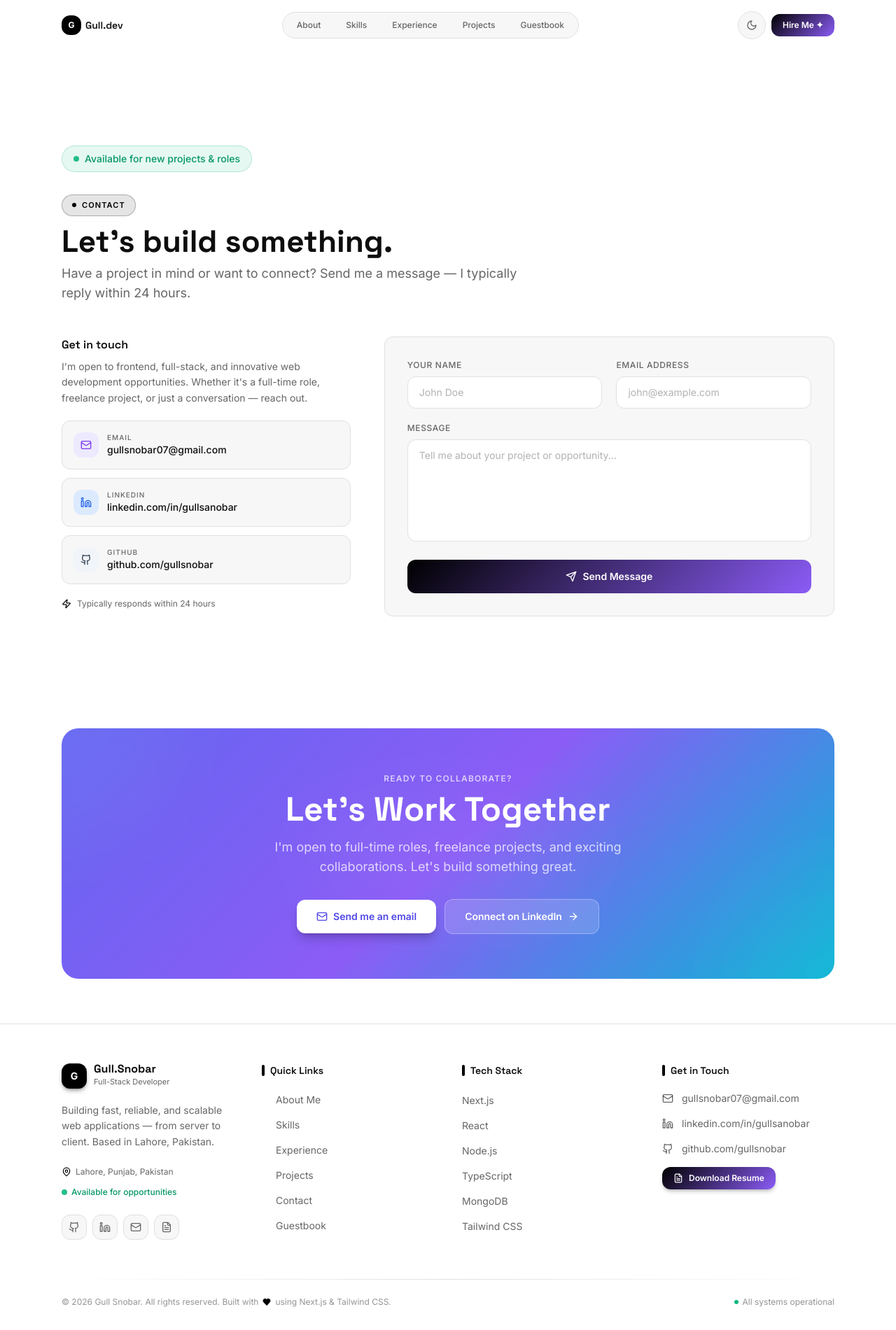
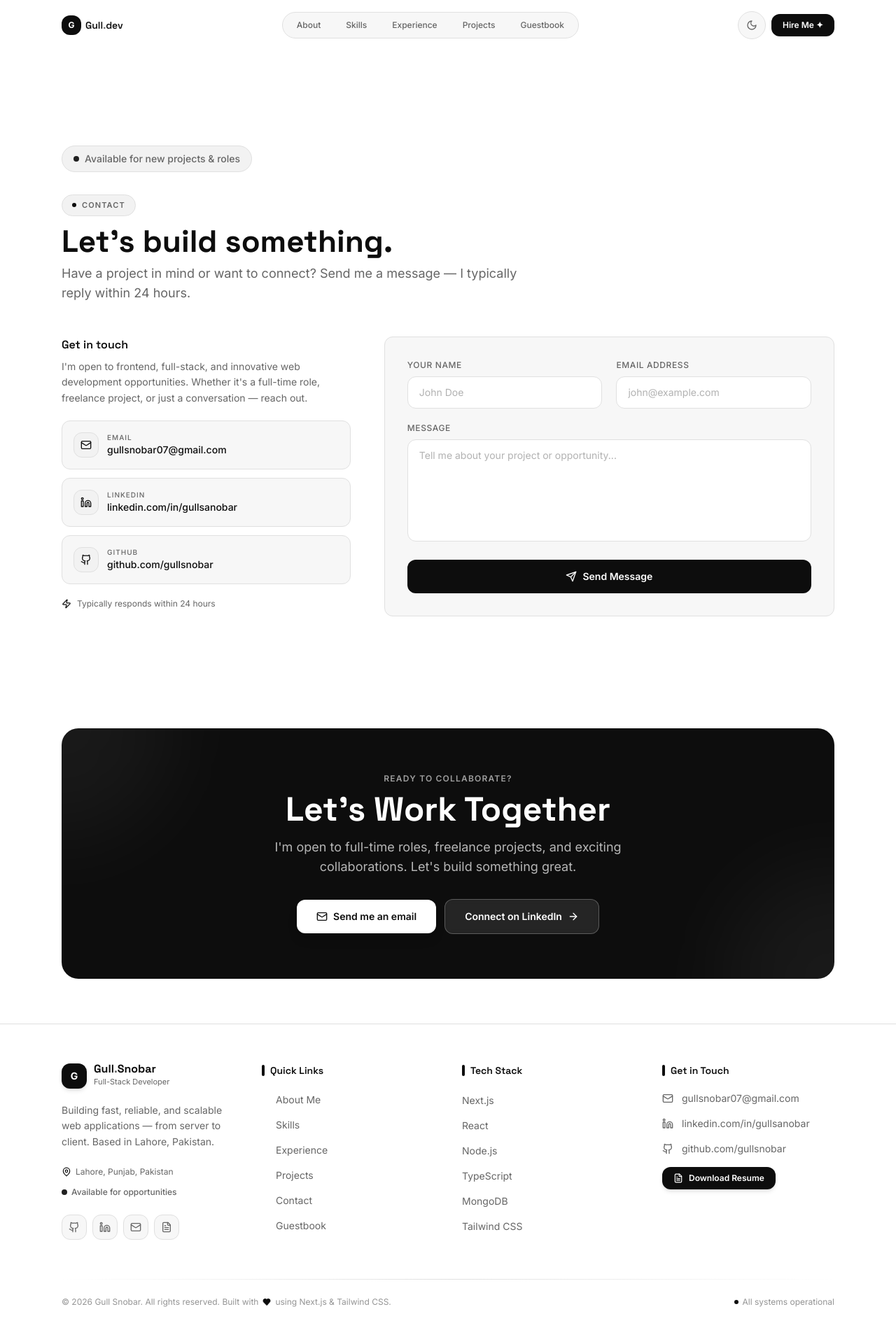
Before and after one commit to gullsnobar/Portfolio-Project, a Next.js app: page /contact in a window 1280 px wide. Shown: the whole page at 70% size. Built offline with nearby package versions, Linux system fonts and the light colour scheme.

Commit message:
Ui is changed

```diff
--- a/components/layout/Footer.tsx
+++ b/components/layout/Footer.tsx
@@ -25,26 +25,22 @@ const socials = [
     href: personalInfo.github,
     label: 'GitHub',
     icon: Github,
-    color: 'hover:bg-slate-100 dark:hover:bg-slate-800 hover:text-slate-900 dark:hover:text-white',
   },
   {
     href: personalInfo.linkedin,
     label: 'LinkedIn',
     icon: Linkedin,
-    color: 'hover:bg-blue-50 dark:hover:bg-blue-900/30 hover:text-blue-600 dark:hover:text-blue-400',
     external: true,
   },
   {
     href: `mailto:${personalInfo.email}`,
     label: 'Email',
     icon: Mail,
-    color: 'hover:bg-violet-50 dark:hover:bg-violet-900/30 hover:text-violet-600 dark:hover:text-violet-400',
   },
   {
     href: personalInfo.resume,
     label: 'Resume',
     icon: FileText,
-    color: 'hover:bg-emerald-50 dark:hover:bg-emerald-900/30 hover:text-emerald-600 dark:hover:text-emerald-400',
     external: true,
   },
 ]
@@ -57,30 +53,27 @@ export function Footer() {
       {/* ── "Let's Work Together" CTA ── */}
       <div className="max-w-6xl mx-auto px-4 sm:px-6">
         <div
-          className="relative overflow-hidden rounded-3xl p-10 sm:p-16 text-center"
-          style={{
-            background: 'linear-gradient(135deg, #6366f1 0%, #8b5cf6 50%, #06b6d4 100%)',
-          }}
+          className="relative overflow-hidden rounded-3xl p-10 sm:p-16 text-center bg-text-primary"
         >
+          {/* Decorative blobs */}
           <div className="absolute top-0 left-0 w-80 h-80 rounded-full bg-white/5 blur-3xl -translate-x-1/2 -translate-y-1/2" />
           <div className="absolute bottom-0 right-0 w-80 h-80 rounded-full bg-white/5 blur-3xl translate-x-1/2 translate-y-1/2" />
-          <div className="absolute top-1/2 left-1/2 -translate-x-1/2 -translate-y-1/2 w-96 h-32 bg-white/5 blur-3xl rounded-full" />
 
           <div className="relative z-10">
-            <p className="text-white/70 text-xs font-semibold uppercase tracking-widest mb-3">
+            <p className="text-background/60 text-xs font-semibold uppercase tracking-widest mb-3">
               Ready to collaborate?
             </p>
-            <h2 className="font-display text-3xl sm:text-4xl lg:text-5xl font-bold text-white mb-4 leading-tight">
+            <h2 className="font-display text-3xl sm:text-4xl lg:text-5xl font-bold text-background mb-4 leading-tight">
               Let&apos;s Work Together
             </h2>
-            <p className="text-white/75 max-w-xl mx-auto text-base sm:text-lg mb-8 leading-relaxed">
+            <p className="text-background/70 max-w-xl mx-auto text-base sm:text-lg mb-8 leading-relaxed">
               I&apos;m open to full-time roles, freelance projects, and exciting collaborations.
               Let&apos;s build something great.
             </p>
             <div className="flex flex-col sm:flex-row items-center justify-center gap-3">
               <Link
                 href={`mailto:${personalInfo.email}`}
-                className="inline-flex items-center gap-2 px-7 py-3.5 rounded-xl bg-white text-indigo-600 font-semibold text-sm hover:bg-white/95 hover:scale-[1.03] transition-all duration-200 shadow-lg shadow-black/20"
+                className="inline-flex items-center gap-2 px-7 py-3.5 rounded-xl bg-background text-text-primary font-semibold text-sm hover:bg-background/90 hover:scale-[1.03] transition-all duration-200 shadow-lg shadow-black/20"
               >
                 <Mail className="w-4 h-4" />
                 Send me an email
@@ -89,7 +82,7 @@ export function Footer() {
                 href={personalInfo.linkedin}
                 target="_blank"
                 rel="noopener noreferrer"
-                className="inline-flex items-center gap-2 px-7 py-3.5 rounded-xl bg-white/15 border border-white/30 text-white font-semibold text-sm hover:bg-white/25 hover:scale-[1.03] transition-all duration-200 backdrop-blur-sm"
+                className="inline-flex items-center gap-2 px-7 py-3.5 rounded-xl bg-white/10 border border-white/25 text-background font-semibold text-sm hover:bg-white/20 hover:scale-[1.03] transition-all duration-200 backdrop-blur-sm"
               >
                 Connect on LinkedIn
                 <ArrowRight className="w-4 h-4" />
@@ -109,12 +102,12 @@ export function Footer() {
             {/* Col 1 — Brand */}
             <div className="lg:col-span-1 space-y-5">
               <div className="flex items-center gap-2.5">
-                <span className="w-9 h-9 rounded-xl bg-accent flex items-center justify-center text-white text-sm font-bold shadow-md shadow-accent/30">
+                <span className="w-9 h-9 rounded-xl bg-text-primary flex items-center justify-center text-background text-sm font-bold shadow-md">
                   G
                 </span>
                 <div>
                   <p className="font-display font-bold text-text-primary leading-none">
-                    Gull<span className="text-accent">.</span>Snobar
+                    Gull<span className="text-text-secondary">.</span>Snobar
                   </p>
                   <p className="text-[11px] text-text-secondary mt-0.5">Full-Stack Developer</p>
                 </div>
@@ -128,12 +121,12 @@ export function Footer() {
               {/* Location + availability */}
               <div className="space-y-2">
                 <div className="inline-flex items-center gap-1.5 text-xs text-text-secondary">
-                  <MapPin className="w-3.5 h-3.5 text-accent" />
+                  <MapPin className="w-3.5 h-3.5 text-text-primary" />
                   Lahore, Punjab, Pakistan
                 </div>
                 <div className="flex items-center gap-1.5 text-xs">
-                  <span className="w-2 h-2 rounded-full bg-emerald-500 animate-pulse" />
-                  <span className="text-emerald-600 dark:text-emerald-400 font-medium">
+                  <span className="w-2 h-2 rounded-full bg-text-primary animate-pulse" />
+                  <span className="text-text-secondary font-medium">
                     Available for opportunities
                   </span>
                 </div>
@@ -141,14 +134,14 @@ export function Footer() {
 
               {/* Social icons */}
               <div className="flex items-center gap-2 pt-1">
-                {socials.map(({ href, label, icon: Icon, color, external }) => (
+                {socials.map(({ href, label, icon: Icon, external }) => (
                   <Link
                     key={label}
                     href={href}
                     target={external ? '_blank' : undefined}
                     rel={external ? 'noopener noreferrer' : undefined}
                     aria-label={label}
-                    className={`w-9 h-9 rounded-xl border border-border bg-surface flex items-center justify-center text-text-secondary transition-all duration-200 hover:scale-110 hover:border-transparent hover:shadow-md ${color}`}
+                    className="w-9 h-9 rounded-xl border border-border bg-surface flex items-center justify-center text-text-secondary transition-all duration-200 hover:scale-110 hover:border-text-primary hover:text-text-primary hover:bg-secondary"
                   >
                     <Icon className="w-4 h-4" />
                   </Link>
@@ -159,7 +152,7 @@ export function Footer() {
             {/* Col 2 — Quick Links */}
             <div>
               <h4 className="font-display font-semibold text-text-primary text-sm mb-5 flex items-center gap-2">
-                <span className="w-1 h-4 rounded-full bg-accent" />
+                <span className="w-1 h-4 rounded-full bg-text-primary" />
                 Quick Links
               </h4>
               <ul className="space-y-3">
@@ -167,7 +160,7 @@ export function Footer() {
                   <li key={href}>
                     <Link
                       href={href}
-                      className="group inline-flex items-center gap-2 text-sm text-text-secondary hover:text-accent transition-colors duration-200"
+                      className="group inline-flex items-center gap-2 text-sm text-text-secondary hover:text-text-primary transition-colors duration-200"
                     >
                       <ArrowRight className="w-3 h-3 opacity-0 -translate-x-2 group-hover:opacity-100 group-hover:translate-x-0 transition-all duration-200" />
                       {label}
@@ -180,7 +173,7 @@ export function Footer() {
             {/* Col 3 — Tech Stack */}
             <div>
               <h4 className="font-display font-semibold text-text-primary text-sm mb-5 flex items-center gap-2">
-                <span className="w-1 h-4 rounded-full bg-accent" />
+                <span className="w-1 h-4 rounded-full bg-text-primary" />
                 Tech Stack
               </h4>
               <ul className="space-y-3">
@@ -190,7 +183,7 @@ export function Footer() {
                       href={href}
                       target="_blank"
                       rel="noopener noreferrer"
-                      className="group inline-flex items-center gap-1.5 text-sm text-text-secondary hover:text-accent transition-colors duration-200"
+                      className="group inline-flex items-center gap-1.5 text-sm text-text-secondary hover:text-text-primary transition-colors duration-200"
                     >
                       {label}
                       <ExternalLink className="w-2.5 h-2.5 opacity-0 group-hover:opacity-100 transition-opacity duration-200" />
@@ -203,41 +196,40 @@ export function Footer() {
             {/* Col 4 — Get in Touch */}
             <div>
               <h4 className="font-display font-semibold text-text-primary text-sm mb-5 flex items-center gap-2">
-                <span className="w-1 h-4 rounded-full bg-accent" />
+                <span className="w-1 h-4 rounded-full bg-text-primary" />
                 Get in Touch
               </h4>
               <div className="space-y-4">
                 <Link
                   href={`mailto:${personalInfo.email}`}
-                  className="group flex items-start gap-3 text-sm text-text-secondary hover:text-accent transition-colors duration-200"
+                  className="group flex items-start gap-3 text-sm text-text-secondary hover:text-text-primary transition-colors duration-200"
                 >
-                  <Mail className="w-4 h-4 mt-0.5 shrink-0 text-accent/60 group-hover:text-accent transition-colors" />
+                  <Mail className="w-4 h-4 mt-0.5 shrink-0 text-text-secondary group-hover:text-text-primary transition-colors" />
                   <span className="break-all">{personalInfo.email}</span>
                 </Link>
                 <Link
                   href={personalInfo.linkedin}
                   target="_blank"
                   rel="noopener noreferrer"
-                  className="group flex items-center gap-3 text-sm text-text-secondary hover:text-accent transition-colors duration-200"
+                  className="group flex items-center gap-3 text-sm text-text-secondary hover:text-text-primary transition-colors duration-200"
                 >
-                  <Linkedin className="w-4 h-4 shrink-0 text-accent/60 group-hover:text-accent transition-colors" />
+                  <Linkedin className="w-4 h-4 shrink-0 text-text-secondary group-hover:text-text-primary transition-colors" />
                   <span>linkedin.com/in/gullsanobar</span>
                 </Link>
                 <Link
                   href={personalInfo.github}
                   target="_blank"
                   rel="noopener noreferrer"
-                  className="group flex items-center gap-3 text-sm text-text-secondary hover:text-accent transition-colors duration-200"
+                  className="group flex items-center gap-3 text-sm text-text-secondary hover:text-text-primary transition-colors duration-200"
                 >
-                  <Github className="w-4 h-4 shrink-0 text-accent/60 group-hover:text-accent transition-colors" />
+                  <Github className="w-4 h-4 shrink-0 text-text-secondary group-hover:text-text-primary transition-colors" />
                   <span>github.com/gullsnobar</span>
                 </Link>
                 <Link
                   href={personalInfo.resume}
                   target="_blank"
                   rel="noopener noreferrer"
-                  className="inline-flex items-center gap-2 px-4 py-2 rounded-xl text-xs font-semibold text-white mt-1 hover:opacity-90 hover:scale-[1.03] transition-all duration-200 shadow-md shadow-accent/20"
-                  style={{ background: 'linear-gradient(135deg, hsl(var(--accent)) 0%, #8b5cf6 100%)' }}
+                  className="inline-flex items-center gap-2 px-4 py-2 rounded-xl text-xs font-semibold bg-text-primary text-background mt-1 hover:opacity-85 hover:scale-[1.03] transition-all duration-200 shadow-md"
                 >
                   <FileText className="w-3.5 h-3.5" />
                   Download Resume
@@ -251,12 +243,12 @@ export function Footer() {
           <div className="flex flex-col sm:flex-row items-center justify-between gap-3 text-xs text-text-secondary/70">
             <p className="flex items-center gap-1.5">
               © {year} Gull Snobar. All rights reserved. Built with
-              <Heart className="w-3 h-3 text-accent fill-accent" />
+              <Heart className="w-3 h-3 text-text-primary fill-text-primary" />
               using Next.js &amp; Tailwind CSS.
             </p>
             <div className="flex items-center gap-4">
               <span className="flex items-center gap-1.5">
-                <span className="w-1.5 h-1.5 rounded-full bg-emerald-500" />
+                <span className="w-1.5 h-1.5 rounded-full bg-text-primary" />
                 All systems operational
               </span>
             </div>
--- a/components/layout/Navbar.tsx
+++ b/components/layout/Navbar.tsx
@@ -41,11 +41,11 @@ export function Navbar() {
       <nav className="max-w-6xl mx-auto px-4 sm:px-6 flex items-center justify-between">
         {/* Logo */}
         <Link href="/" className="flex items-center group gap-1.5">
-          <span className="w-7 h-7 rounded-lg bg-accent flex items-center justify-center text-white text-xs font-bold">
+          <span className="w-7 h-7 rounded-lg bg-text-primary flex items-center justify-center text-background text-xs font-bold">
             G
           </span>
-          <span className="font-display font-semibold text-sm text-text-primary group-hover:text-accent transition-colors">
-            Gull<span className="text-accent">.</span>dev
+          <span className="font-display font-semibold text-sm text-text-primary group-hover:text-text-secondary transition-colors">
+            Gull<span className="text-text-secondary">.</span>dev
           </span>
         </Link>
 
@@ -69,9 +69,8 @@ export function Navbar() {
             href={`mailto:${personalInfo.email}`}
             className={cn(
               'hidden md:inline-flex items-center gap-2 px-4 py-2 rounded-xl text-xs font-semibold',
-              'text-white transition-all duration-200 hover:scale-[1.04] hover:shadow-lg hover:shadow-accent/25'
+              'bg-text-primary text-background transition-all duration-200 hover:opacity-85 hover:scale-[1.04] hover:shadow-lg'
             )}
-            style={{ background: 'linear-gradient(135deg, hsl(var(--accent)) 0%, #8b5cf6 100%)' }}
           >
             Hire Me ✦
           </Link>
@@ -79,7 +78,7 @@ export function Navbar() {
           {/* Mobile toggle */}
           <button
             onClick={() => setMobileOpen(!mobileOpen)}
-            className="md:hidden w-9 h-9 flex items-center justify-center rounded-xl border border-border bg-surface hover:border-accent transition-colors"
+            className="md:hidden w-9 h-9 flex items-center justify-center rounded-xl border border-border bg-surface hover:border-text-primary transition-colors"
             aria-label="Toggle mobile menu"
           >
             {mobileOpen ? <X className="w-4 h-4" /> : <Menu className="w-4 h-4" />}
@@ -116,8 +115,7 @@ export function Navbar() {
               ))}
               <Link
                 href={`mailto:${personalInfo.email}`}
-                className="mt-2 flex items-center justify-center gap-2 px-4 py-3 rounded-xl text-white font-medium text-sm hover:opacity-90 transition-opacity"
-                style={{ background: 'linear-gradient(135deg, hsl(var(--accent)) 0%, #8b5cf6 100%)' }}
+                className="mt-2 flex items-center justify-center gap-2 px-4 py-3 rounded-xl bg-text-primary text-background font-medium text-sm hover:opacity-90 transition-opacity"
               >
                 Hire Me ✦
               </Link>
--- a/components/sections/ContactForm.tsx
+++ b/components/sections/ContactForm.tsx
@@ -19,14 +19,12 @@ const contactLinks = [
     icon: Mail,
     label: 'Email',
     value: personalInfo.email,
-    color: 'bg-violet-100 text-violet-600 dark:bg-violet-900/30 dark:text-violet-400',
   },
   {
     href: personalInfo.linkedin,
     icon: Linkedin,
     label: 'LinkedIn',
     value: 'linkedin.com/in/gullsanobar',
-    color: 'bg-blue-100 text-blue-600 dark:bg-blue-900/30 dark:text-blue-400',
     external: true,
   },
   {
@@ -34,7 +32,6 @@ const contactLinks = [
     icon: Github,
     label: 'GitHub',
     value: 'github.com/gullsnobar',
-    color: 'bg-slate-100 text-slate-700 dark:bg-slate-800 dark:text-slate-300',
     external: true,
   },
 ]
@@ -73,7 +70,7 @@ export function ContactForm() {
   const inputClass = cn(
     'w-full px-4 py-3 rounded-xl bg-background border border-border text-text-primary text-sm',
     'placeholder:text-text-secondary/50',
-    'focus:outline-none focus:ring-2 focus:ring-accent/40 focus:border-accent',
+    'focus:outline-none focus:ring-2 focus:ring-text-primary/20 focus:border-text-primary',
     'transition-all duration-200'
   )
 
@@ -83,8 +80,8 @@ export function ContactForm() {
 
         {/* Available chip */}
         <AnimatedSection className="mb-8">
-          <div className="inline-flex items-center gap-2 px-4 py-2 rounded-full border border-emerald-500/25 bg-emerald-500/10 text-emerald-600 dark:text-emerald-400 text-sm font-medium">
-            <span className="w-2 h-2 rounded-full bg-emerald-500 animate-pulse" />
+          <div className="inline-flex items-center gap-2 px-4 py-2 rounded-full border border-border bg-secondary text-text-secondary text-sm font-medium">
+            <span className="w-2 h-2 rounded-full bg-text-primary animate-pulse" />
             Available for new projects &amp; roles
           </div>
         </AnimatedSection>
@@ -108,7 +105,7 @@ export function ContactForm() {
             </div>
 
             <div className="space-y-3">
-              {contactLinks.map(({ href, icon: Icon, label, value, color, external }) => (
+              {contactLinks.map(({ href, icon: Icon, label, value, external }) => (
                 <Link
                   key={label}
                   href={href}
@@ -116,12 +113,12 @@ export function ContactForm() {
                   rel={external ? 'noopener noreferrer' : undefined}
                   className="flex items-center gap-3 p-4 rounded-2xl card group hover:-translate-y-0.5"
                 >
-                  <div className={cn('w-9 h-9 rounded-xl flex items-center justify-center shrink-0', color)}>
+                  <div className="w-9 h-9 rounded-xl flex items-center justify-center shrink-0 bg-secondary border border-border text-text-primary group-hover:bg-text-primary group-hover:text-background transition-all duration-200">
                     <Icon className="w-4 h-4" />
                   </div>
                   <div>
                     <p className="text-[10px] text-text-secondary uppercase tracking-widest font-medium">{label}</p>
-                    <p className="text-text-primary text-sm font-medium group-hover:text-accent transition-colors">
+                    <p className="text-text-primary text-sm font-medium group-hover:text-text-secondary transition-colors">
                       {value}
                     </p>
                   </div>
@@ -131,7 +128,7 @@ export function ContactForm() {
 
             {/* Response time note */}
             <div className="flex items-center gap-2 text-xs text-text-secondary">
-              <Zap className="w-3.5 h-3.5 text-accent" />
+              <Zap className="w-3.5 h-3.5 text-text-primary" />
               Typically responds within 24 hours
             </div>
           </AnimatedSection>
@@ -198,7 +195,7 @@ export function ContactForm() {
                     initial={{ opacity: 0, y: 8 }}
                     animate={{ opacity: 1, y: 0 }}
                     exit={{ opacity: 0, y: -8 }}
-                    className="flex items-center gap-3 p-4 rounded-xl bg-emerald-500/10 border border-emerald-500/20 text-emerald-600 dark:text-emerald-400"
+                    className="flex items-center gap-3 p-4 rounded-xl bg-secondary border border-border text-text-primary"
                   >
                     <CheckCircle className="w-5 h-5 shrink-0" />
                     <p className="text-sm font-medium">Message sent! I&apos;ll get back to you soon.</p>
@@ -221,11 +218,10 @@ export function ContactForm() {
                     disabled={status === 'loading'}
                     className={cn(
                       'w-full inline-flex items-center justify-center gap-2 px-6 py-3.5 rounded-xl',
-                      'text-white font-semibold text-sm',
-                      'transition-all duration-200 hover:opacity-90 hover:shadow-lg hover:shadow-accent/25 hover:scale-[1.01]',
+                      'bg-text-primary text-background font-semibold text-sm',
+                      'transition-all duration-200 hover:opacity-85 hover:shadow-lg hover:scale-[1.01]',
                       'disabled:opacity-60 disabled:cursor-not-allowed disabled:scale-100'
                     )}
-                    style={{ background: 'linear-gradient(135deg, hsl(var(--accent)) 0%, #8b5cf6 100%)' }}
                     whileTap={{ scale: 0.99 }}
                   >
                     {status === 'loading' ? (
--- a/components/shared/AnimatedText.tsx
+++ b/components/shared/AnimatedText.tsx
@@ -55,8 +55,8 @@ export function SectionHeader({ tag, title, subtitle, className }: SectionHeader
   return (
     <AnimatedSection className={cn('mb-14', className)}>
       {tag && (
-        <div className="inline-flex items-center gap-2 px-3.5 py-1.5 rounded-full border border-accent/25 bg-accent/10 text-accent text-[11px] font-semibold tracking-widest uppercase mb-4">
-          <span className="w-1.5 h-1.5 rounded-full bg-accent" />
+        <div className="inline-flex items-center gap-2 px-3.5 py-1.5 rounded-full border border-border bg-secondary text-text-secondary text-[11px] font-semibold tracking-widest uppercase mb-4">
+          <span className="w-1.5 h-1.5 rounded-full bg-text-primary" />
           {tag}
         </div>
       )}
--- a/tailwind.config.ts
+++ b/tailwind.config.ts
@@ -79,8 +79,8 @@ const config: Config = {
           '100%': { opacity: '1', transform: 'translateX(0)' },
         },
         pulseGlow: {
-          '0%, 100%': { boxShadow: '0 0 20px rgba(99,102,241,0.3)' },
-          '50%': { boxShadow: '0 0 40px rgba(99,102,241,0.6)' },
+          '0%, 100%': { boxShadow: '0 0 20px rgba(0,0,0,0.15)' },
+          '50%': { boxShadow: '0 0 40px rgba(0,0,0,0.30)' },
         },
         float: {
           '0%, 100%': { transform: 'translateY(0)' },
```
Also changed, not shown: components/sections/Guestbook.tsx (+11 -11 lines).
